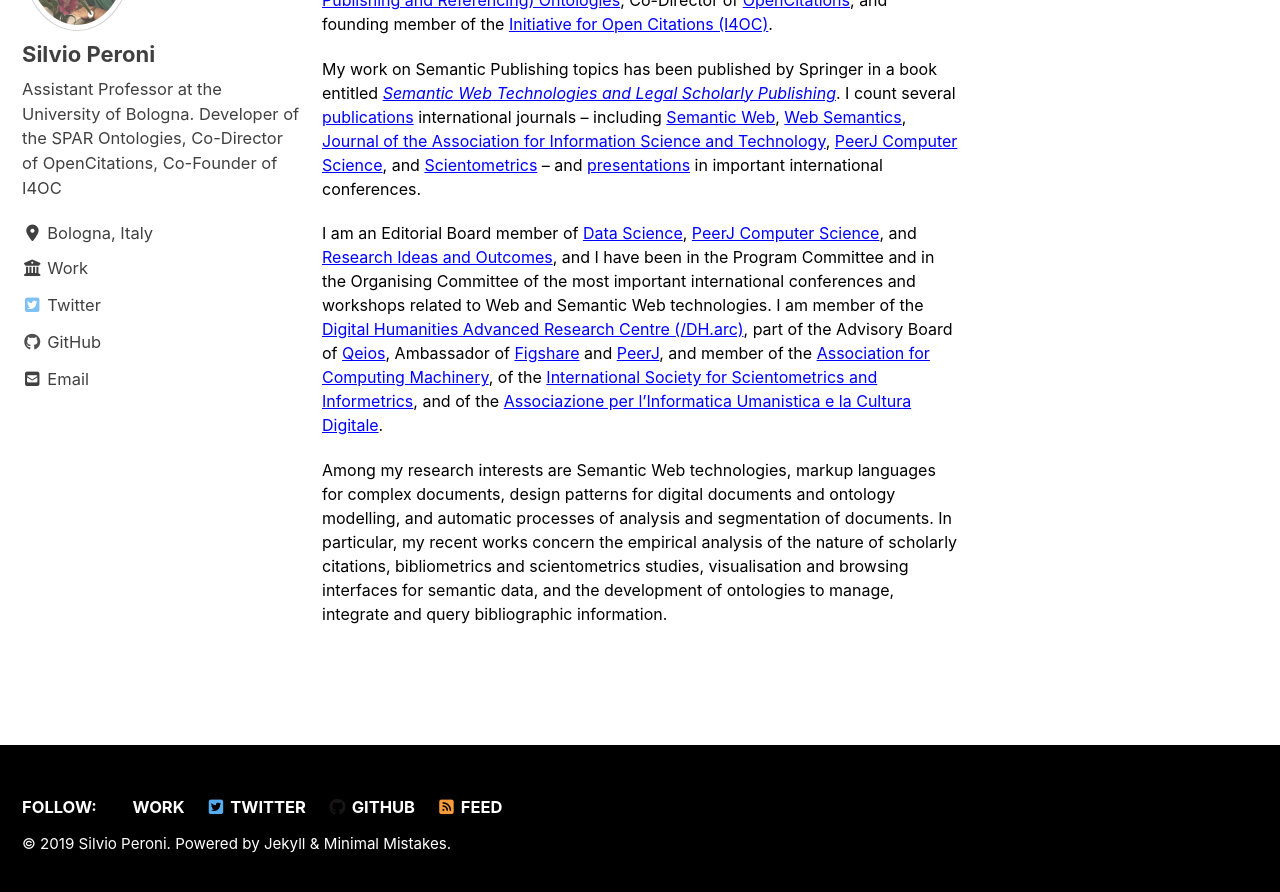
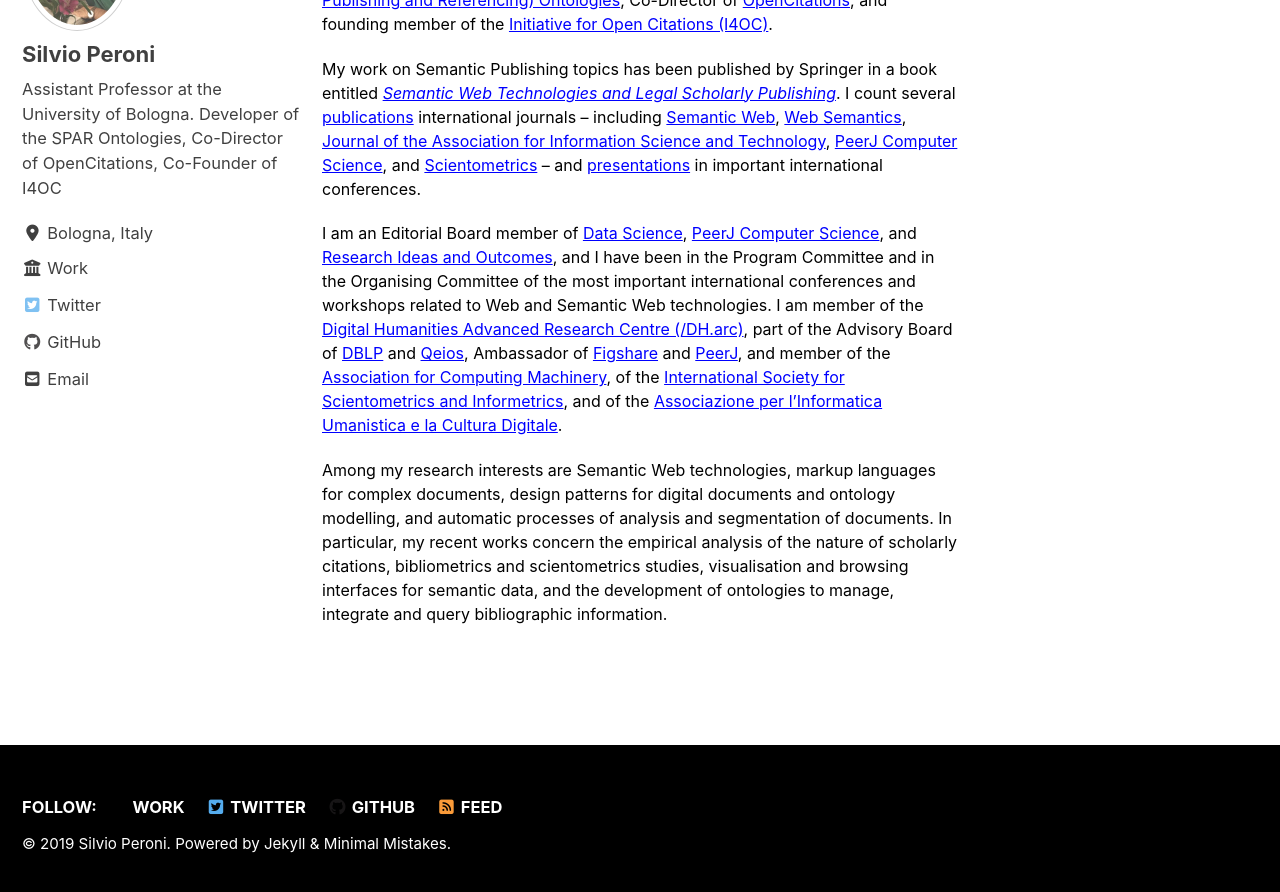
Before and after one commit to essepuntato/essepuntato.github.io, a Jekyll site: the page built from _pages/bio.md, in a window 1280 px wide and 900 px high, scrolled down 347 px. Shown: the top 892 px of the window. Built offline with Jekyll 4.4.1, drawn with Linux system fonts in a browser that asks for light colours; cached includes are drawn as plain includes; nearby versions of some CDN libraries.

Commit message:
Added advisory board of DBLP

```diff
--- a/_pages/bio.md
+++ b/_pages/bio.md
@@ -11,6 +11,6 @@
 
 My work on Semantic Publishing topics has been published by Springer in a book entitled *[Semantic Web Technologies and Legal Scholarly Publishing](http://www.springer.com/it/book/9783319047768)*. I count several [publications](/pub/) international journals – including [Semantic Web](http://www.semantic-web-journal.net/), [Web Semantics](https://www.journals.elsevier.com/journal-of-web-semantics/), [Journal of the Association for Information Science and Technology](http://onlinelibrary.wiley.com/journal/10.1002/(ISSN)2330-1643), [PeerJ Computer Science](https://peerj.com/computer-science/), and [Scientometrics](https://link.springer.com/journal/11192) – and [presentations](/tlk/) in important international conferences.
 
-I am an Editorial Board member of [Data Science](https://datasciencehub.net/), [PeerJ Computer Science](https://peerj.com/computer-science/), and [Research Ideas and Outcomes](https://riojournal.com/), and I have been in the Program Committee and in the Organising Committee of the most important international conferences and workshops related to Web and Semantic Web technologies. I am member of the [Digital Humanities Advanced Research Centre (/DH.arc)](https://dharc.unibo.it), part of the Advisory Board of [Qeios](https://www.qeios.com/), Ambassador of [Figshare](https://figshare.com/) and [PeerJ](https://peerj.com), and member of the [Association for Computing Machinery](https://www.acm.org/), of the [International Society for Scientometrics and Informetrics](http://issi-society.org/), and of the [Associazione per l’Informatica Umanistica e la Cultura Digitale](http://www.aiucd.it).
+I am an Editorial Board member of [Data Science](https://datasciencehub.net/), [PeerJ Computer Science](https://peerj.com/computer-science/), and [Research Ideas and Outcomes](https://riojournal.com/), and I have been in the Program Committee and in the Organising Committee of the most important international conferences and workshops related to Web and Semantic Web technologies. I am member of the [Digital Humanities Advanced Research Centre (/DH.arc)](https://dharc.unibo.it), part of the Advisory Board of [DBLP](https://dblp.uni-trier.de/) and [Qeios](https://www.qeios.com/), Ambassador of [Figshare](https://figshare.com/) and [PeerJ](https://peerj.com), and member of the [Association for Computing Machinery](https://www.acm.org/), of the [International Society for Scientometrics and Informetrics](http://issi-society.org/), and of the [Associazione per l’Informatica Umanistica e la Cultura Digitale](http://www.aiucd.it).
 
 Among my research interests are Semantic Web technologies, markup languages for complex documents, design patterns for digital documents and ontology modelling, and automatic processes of analysis and segmentation of documents. In particular, my recent works concern the empirical analysis of the nature of scholarly citations, bibliometrics and scientometrics studies, visualisation and browsing interfaces for semantic data, and the development of ontologies to manage, integrate and query bibliographic information.
```
